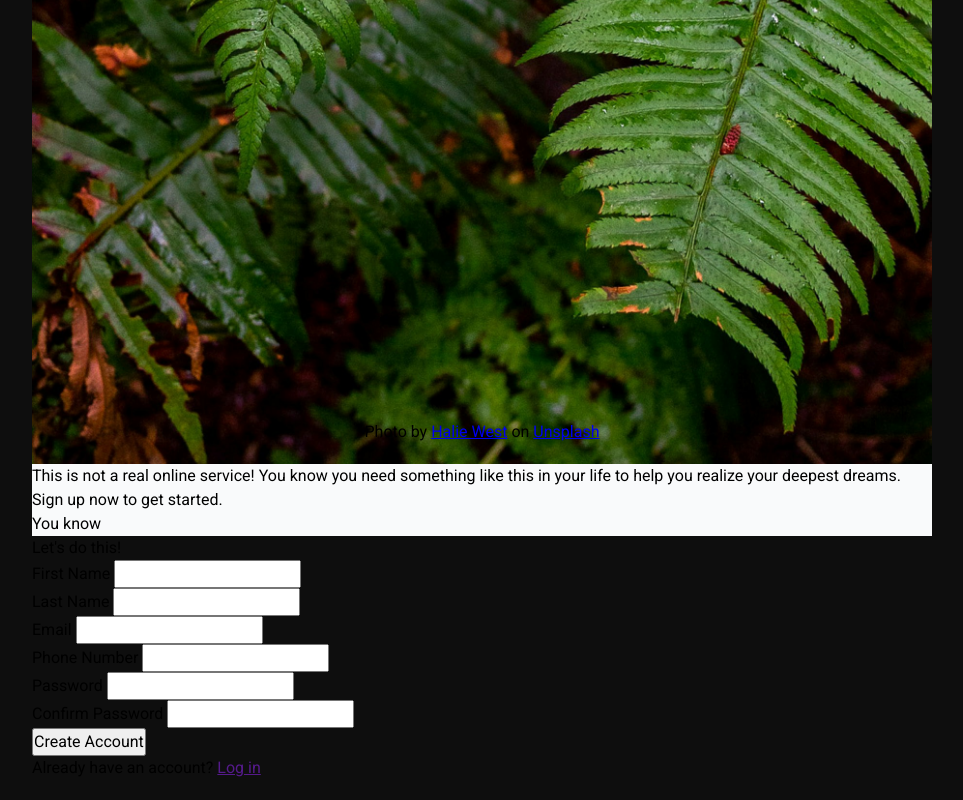
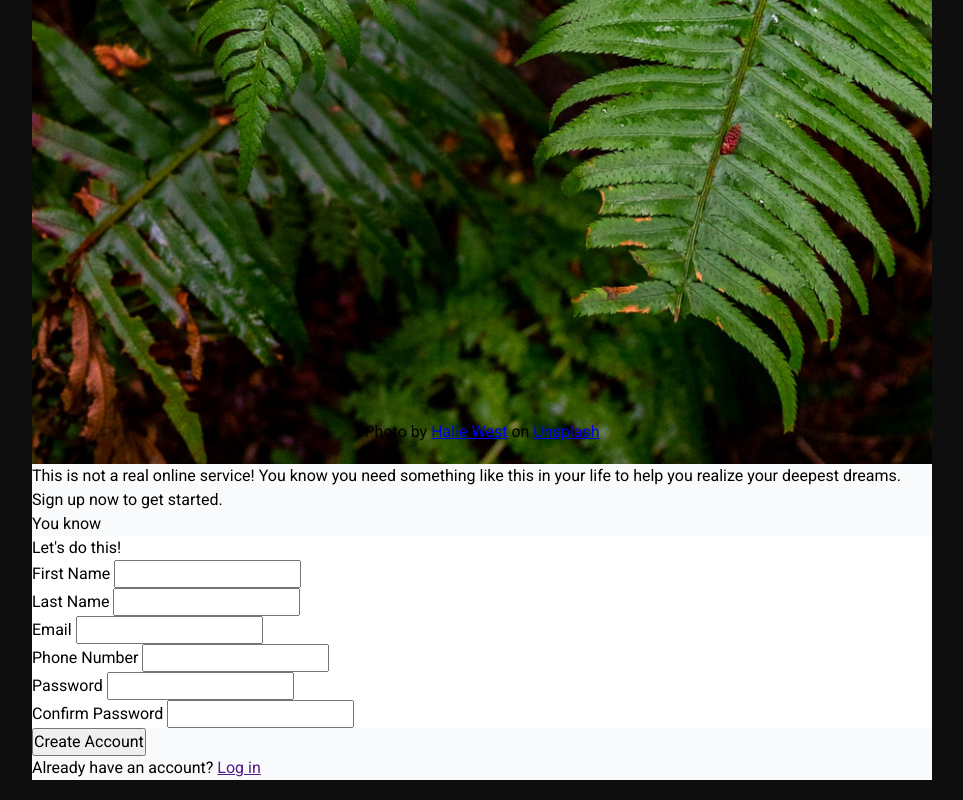
Before and after one commit to aldovizcarra/sign-up-form, a plain HTML site: page index.html in a window 1280 px wide. Shown: the part 906-1706 px from the top of the page, without its empty margins (158-1121 px from the left). Drawn offline with Linux system fonts and the light colour scheme.

Commit message:
Add background color to button and form-input container

```diff
--- a/css/styles.css
+++ b/css/styles.css
@@ -132,3 +132,11 @@ body {
 .description {
   background-color: #f9fafb;
 }
+
+.button {
+  background-color: #f9fafb;
+}
+
+.form-inputs {
+  background-color: #fff;
+}
```
